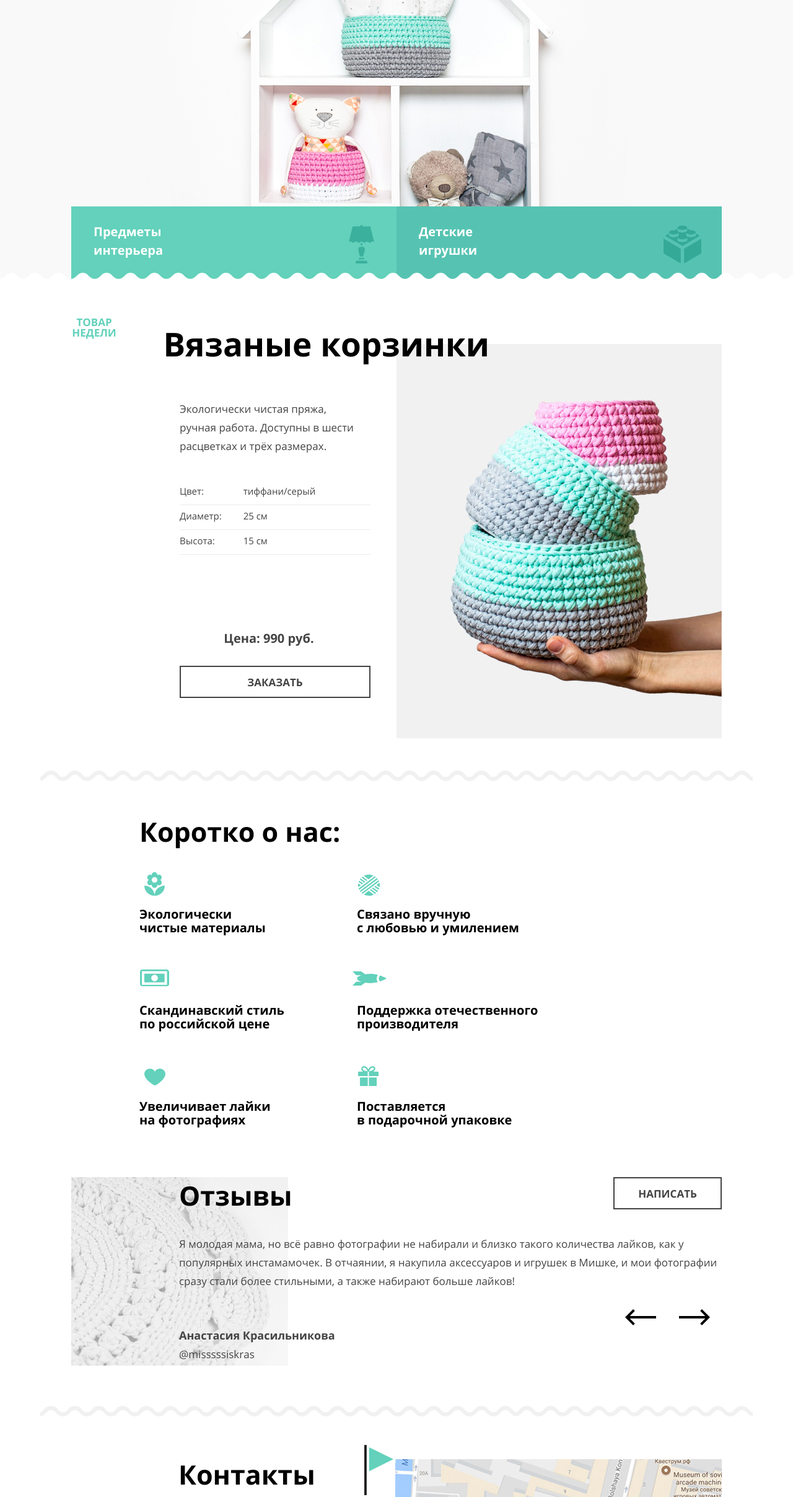
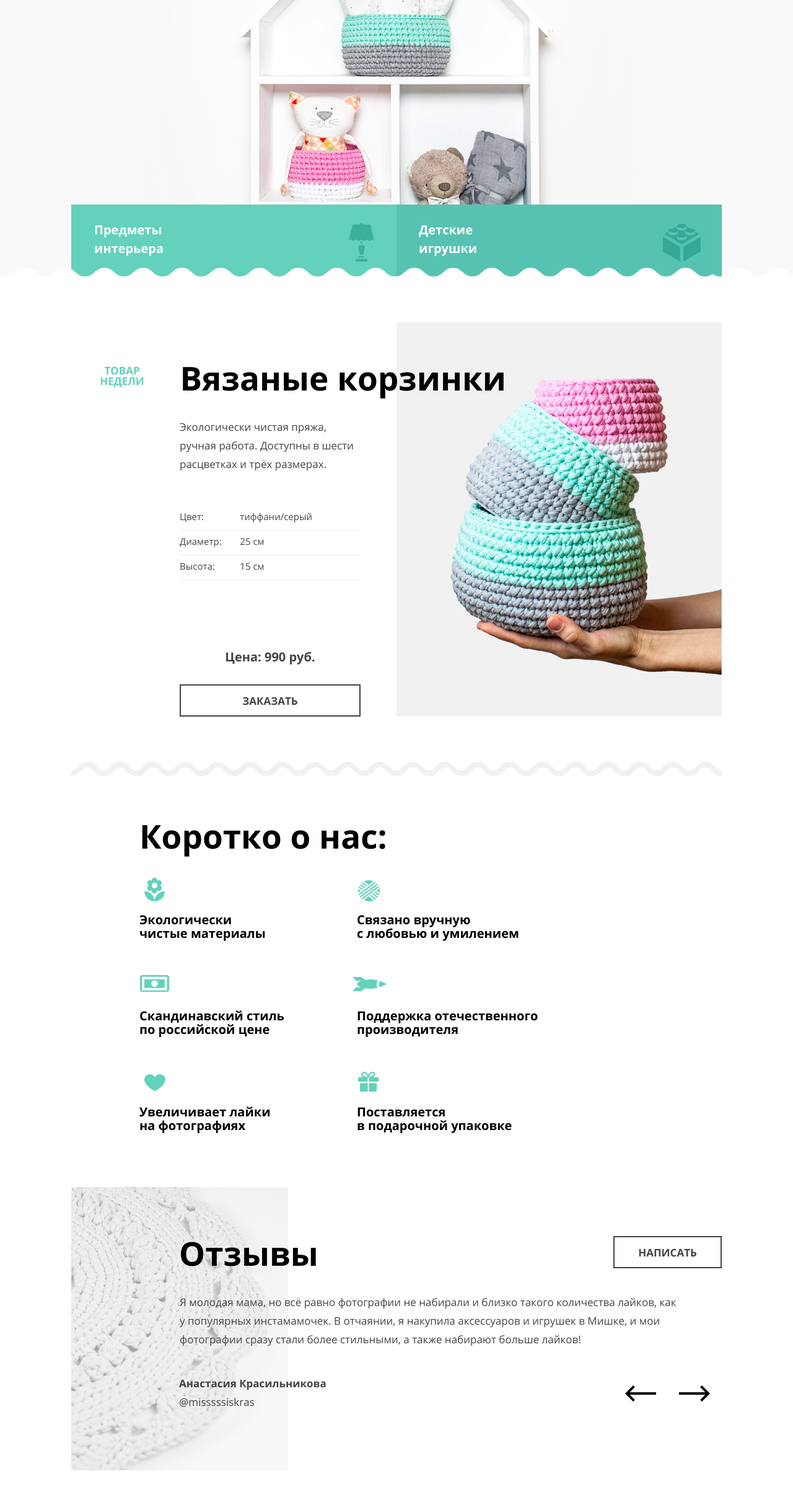
Before and after one commit to ViktorKotlov/1657329-mishka-24, a plain HTML site: page source/index.html in a window 1280 px wide. Shown: the part 385-2800 px from the top of the page at 62% size. Drawn offline with nearby package versions, Linux system fonts and the light colour scheme; files that its build step writes are made by us from their sources; files whose address does not match are found by name.

Commit message:
сделел главную мобилку, таблетку и десктоп

```diff
--- a/source/index.html
+++ b/source/index.html
@@ -169,8 +169,8 @@
           <li class="slider-item slider__item--active">
             <blockquote class="reviews__text-wrapper">
               <p class="reviews__text">Я молодая мама, но всё равно фотографии не набирали и близко такого количества
-                лайков, как<br> у популярных инстамамочек.<br>
-                В отчаянии, я накупила аксессуаров и игрушек в Мишке,<br> и мои фотографии сразу стали более стильными, а
+                лайков, как<br> у популярных инстамамочек.<br class="break-2">
+                В отчаянии, я накупила аксессуаров и игрушек в Мишке,<br class="break-3"> и мои фотографии сразу стали более стильными, а
                 также набирают больше лайков!</p>
             </blockquote>
             <div class="reviews__name-wrapper">
--- a/source/sass/components/advantages.scss
+++ b/source/sass/components/advantages.scss
@@ -27,6 +27,12 @@
     font-size: 43px;
     line-height: 50px;
   }
+
+  @media (min-width: $desktop-width) {
+    font-size: 53px;
+    line-height: 57px;
+    padding-top: 11px;
+  }
 }
 
 .advantages__list {
@@ -38,6 +44,10 @@
     column-gap: 2px;
     row-gap: 30px;
     margin-top: 16px;
+  }
+
+  @media (min-width: $desktop-width) {
+    margin-top: 15px;
   }
 }
 
--- a/source/sass/components/contacts.scss
+++ b/source/sass/components/contacts.scss
@@ -1,4 +1,6 @@
 .contacts {
+  position: relative;
+
   @media (max-width: $desktop-width) {
     margin-top: 38px;
   }
@@ -9,11 +11,10 @@
 
   @media (min-width: $desktop-width) {
     display: flex;
-    padding: 0 50px;
+    padding: 0 49px 0 51px;
     justify-content: end;
+    margin-top: 71px;
   }
-
-  position: relative;
 }
 
 .contacts__wrapper {
@@ -50,6 +51,21 @@
       right: 3px;
     }
   }
+
+  @media (min-width: $desktop-width) {
+    font-size: 53px;
+    margin-top: 83px;
+
+    &::before {
+      content: "";
+      position: absolute;
+      width: 47px;
+      height: 81px;
+      background-image: url("../img/svg/flag.svg");
+      top: -21px;
+      right: 414px;
+    }
+  }
 }
 
 .contacts__list {
@@ -64,6 +80,7 @@
 
   @media (min-width: $desktop-width) {
     flex-direction: column;
+    margin-top: 39px;
   }
 }
 
@@ -79,7 +96,9 @@
 
   @media (min-width: $tablet-width) {
     font-size: 17px;
+  }
 
+  @media (min-width: $tablet-width) and (max-width: 1149px) {
     &:nth-of-type(2) {
       margin-left: -1px;
     }
@@ -108,6 +127,10 @@
 
     @media (max-width: $tablet-width) {
       padding-bottom: 3px;
+    }
+
+    @media (min-width: $desktop-width) {
+      padding-bottom: 7px;
     }
   }
 }
@@ -162,7 +185,7 @@
 
   @media (min-width: $desktop-width) {
     position: absolute;
-    bottom: 50px;
-    left: 300px;
+    bottom: 0;
+    left: 225px;
   }
 }
--- a/source/sass/components/page-footer.scss
+++ b/source/sass/components/page-footer.scss
@@ -4,6 +4,10 @@
 
   @media (min-width: $tablet-width) {
     margin-top: 57px;
+  }
+
+  @media (min-width: $desktop-width) {
+    margin-top: 105px;
   }
 }
 
@@ -64,6 +68,10 @@
   @media (min-width: $tablet-width) {
     padding: 5px 54px 0 0;
   }
+
+  @media (min-width: $desktop-width) {
+    padding-right: 56px;
+  }
 }
 
 .copyright__text {
--- a/source/sass/components/preview.scss
+++ b/source/sass/components/preview.scss
@@ -22,14 +22,26 @@
       right: 0;
       bottom: -12px;
       height: 24px;
-      background-image: url("../../img/svg/bg-line/zigzag-fill-tablet-white.svg");
+      background-image: url("../img/svg/bg-line/zigzag-fill-tablet-white.svg");
       z-index: 1;
     }
   }
 
   @media (min-width: $desktop-width) {
     background-image: url("../img/jpg/hero-desktop-1.jpg");
-    padding-top: 158px;
+    padding-top: 157px;
+    background-position-y: -1px;
+
+    &::before {
+      content: "";
+      position: absolute;
+      left: 0;
+      right: 0;
+      bottom: -17px;
+      height: 34px;
+      background-image: url("../img/svg/bg-line/zigzag-fill-desktop.svg");
+      z-index: 1;
+    }
   }
 }
 
@@ -70,6 +82,10 @@
   @media (min-width: $tablet-width) {
     padding: 0 50px;
     margin-top: 221px;
+  }
+
+  @media (min-width: $desktop-width) {
+    margin-top: 219px;
   }
 }
 
@@ -115,16 +131,20 @@
       top: 31px;
       right: 33px;
     }
+
+    @media (min-width: $desktop-width) {
+      right: 34px;
+    }
   }
-
-
-  // @media (min-width: $tablet-width) {
-  //   padding: 25px 36px 34px 36px;
-  //   height: 119px;
-  // }
 
   &--light-tiffany {
     background-color: $bg-light-tiffany;
+
+    .preview__link-title {
+      @media (min-width: $desktop-width) {
+        padding-left: 1px;
+      }
+    }
   }
 
   &--tiffany {
--- a/source/sass/components/promo.scss
+++ b/source/sass/components/promo.scss
@@ -28,7 +28,9 @@
       "title title title title title title"
       "desc desc desc image image image"
       "price price price image image image";
+  }
 
+  @media (min-width: $tablet-width) and (max-width: 1149px) {
     &::before {
       content: "";
       position: absolute;
@@ -42,10 +44,23 @@
 
   @media (min-width: $desktop-width) {
     margin-top: 54px;
+    grid-template-rows: 100px;
+    grid-auto-rows: auto 120px;
     grid-template-areas:
       "title title title image image image"
       ". desc desc image image image"
       ". price price image image image";
+    padding-bottom: 96px;
+
+    &::before {
+      content: "";
+      position: absolute;
+      left: 50px;
+      right: 50px;
+      bottom: 0;
+      height: 23px;
+      background-image: url("../img/svg/bg-line/zigzag-line-desktop.svg");
+    }
   }
 }
 
@@ -57,6 +72,10 @@
     display: flex;
     justify-content: space-between;
     flex: auto;
+  }
+
+  @media (min-width: $desktop-width) {
+    margin-top: 59px;
   }
 }
 
@@ -75,6 +94,11 @@
     right: -150px;
     font-size: 53px;
     line-height: 57px;
+  }
+
+  @media (min-width: $desktop-width) {
+    top: 19px;
+    right: -177px;
   }
 }
 
@@ -97,6 +121,12 @@
     text-align: center;
     padding: 5px 26px 0 0;
   }
+
+  @media (min-width: $desktop-width) {
+    padding: 0;
+    padding-top: 27px;
+    margin-left: 32px;
+  }
 }
 
 .promo__description-wrapper {
@@ -108,7 +138,8 @@
   }
 
   @media (min-width: $desktop-width) {
-    margin-top: 35px;
+    min-height: 330px;
+    margin-top: 71px;
   }
 }
 
@@ -120,6 +151,10 @@
     line-height: 30px;
     padding-right: 40px;
   }
+
+  @media (min-width: $desktop-width) {
+    padding-right: 58px;
+  }
 }
 
 .promo__list {
@@ -129,6 +164,11 @@
   @media (min-width: $tablet-width) {
     margin-top: 37px;
     padding-right: 42px;
+  }
+
+  @media (min-width: $desktop-width) {
+    padding-right: 58px;
+    padding-top: 12px;
   }
 }
 
@@ -166,6 +206,13 @@
     line-height: 24px;
     margin: 58px 0 32px 19px;
   }
+
+  @media (min-width: $desktop-width) {
+    margin-top: 0;
+    padding-top: 12px;
+    width: 200px;
+    margin-left: 46px;
+  }
 }
 
 .promo__price-wrapper {
@@ -176,6 +223,10 @@
   @media (min-width: $tablet-width) {
     grid-area: price;
     padding-right: 42px;
+  }
+
+  @media (min-width: $desktop-width) {
+    padding-right: 58px;
   }
 }
 
@@ -201,4 +252,8 @@
     grid-area: image;
     margin-top: 49px;
   }
+
+  @media (min-width: $desktop-width) {
+    margin-top: 17px;
+  }
 }
--- a/source/sass/components/reviews.scss
+++ b/source/sass/components/reviews.scss
@@ -3,7 +3,9 @@
 
   @media (min-width: $tablet-width) {
     padding-bottom: 82px;
+  }
 
+  @media (min-width: $tablet-width) and (max-width: 1149px) {
     &::before {
       content: "";
       position: absolute;
@@ -17,7 +19,18 @@
   }
 
   @media (min-width: $desktop-width) {
-    padding-left: 50px;
+    padding: 7px 0 89px 50px;
+
+    &::before {
+      content: "";
+      position: absolute;
+      left: 50px;
+      right: 50px;
+      bottom: 0;
+      height: 23px;
+      background-image: url("../img/svg/bg-line/zigzag-line-desktop.svg");
+      z-index: 1;
+    }
   }
 }
 
@@ -49,7 +62,7 @@
   }
 
   @media (min-width: $desktop-width) {
-    padding: 0 50px 0 174px;
+    padding: 79px 50px 93px 174px;
   }
 }
 
@@ -62,6 +75,12 @@
     max-width: 60%;
     font-size: 43px;
     margin-top: 15px;
+  }
+
+  @media (min-width: $desktop-width) {
+    font-size: 53px;
+    margin-top: 0;
+    padding-top: 13px;
   }
 }
 
@@ -89,6 +108,19 @@
       display: none;
     }
   }
+
+  @media (min-width: $desktop-width) {
+    padding-left: 1px;
+
+    br {
+      display: block;
+    }
+
+    .break-2,
+    .break-3 {
+      display: none;
+    }
+  }
 }
 
 .reviews__text-wrapper {
@@ -99,6 +131,11 @@
   @media (min-width: $tablet-width) {
     margin-top: 41px;
     margin-bottom: 60px;
+  }
+
+  @media (min-width: $desktop-width) {
+    margin-top: 40px;
+    margin-bottom: 43px;
   }
 }
 
@@ -121,6 +158,10 @@
     font-size: 18px;
     line-height: 25px;
   }
+
+  @media (min-width: $desktop-width) {
+    font-size: 17px;
+  }
 }
 
 .reviews__e-mail {
--- a/source/sass/components/slider.scss
+++ b/source/sass/components/slider.scss
@@ -22,6 +22,10 @@
     right: 69px;
     width: 137px;
     justify-content: space-between;
+  }
+
+  @media (min-width: $desktop-width) {
+    bottom: 73px;
   }
 }
 
--- a/source/sass/layout/additional-nav-list.scss
+++ b/source/sass/layout/additional-nav-list.scss
@@ -11,6 +11,12 @@
     bottom: -30px;
     left: 0;
     display: flex;
+    z-index: 1;
+  }
+
+  @media (min-width: $desktop-width) {
+    bottom: -43px;
+    left: 1px;
   }
 }
 
@@ -20,4 +26,10 @@
   @media (min-width: $mobile-width) and (max-width: 767px) {
     padding: 28px 0 26px 76px;
   }
+
+  @media (min-width: $desktop-width) {
+    &:nth-of-type(2) {
+      margin-left: 62px;
+    }
+  }
 }
--- a/source/sass/layout/main-nav-list.scss
+++ b/source/sass/layout/main-nav-list.scss
@@ -19,4 +19,21 @@
   @media (min-width: $tablet-width) {
     width: 167px;
   }
+
+  @media (min-width: $desktop-width) {
+    width: 185px;
+    padding: 34px 0 30px 0;
+
+    a {
+      font-size: 17px;
+    }
+
+    &:nth-of-type(1) {
+      border-right: 1px solid #e6e6e6;
+    }
+
+    &:nth-of-type(2) {
+      margin-left: 35px;
+    }
+  }
 }
--- a/source/sass/layout/site-nav.scss
+++ b/source/sass/layout/site-nav.scss
@@ -116,6 +116,7 @@
 
 .site-nav__delivery-text {
   display: none;
+  color: #444444;
 
   @media (min-width: $tablet-width) {
     display: block;
@@ -124,4 +125,8 @@
     right: 0;
     z-index: 1;
   }
+
+  @media (min-width: $desktop-width) {
+    right: 1px;
+  }
 }
--- a/source/sass/layout/user-nav.scss
+++ b/source/sass/layout/user-nav.scss
@@ -54,6 +54,12 @@
       left: 33px;
     }
   }
+
+  @media (min-width: $desktop-width) {
+    svg {
+      left: 32px;
+    }
+  }
 }
 
 .user-nav-list__item-cart {
@@ -67,4 +73,8 @@
       left: -52px;
     }
   }
+
+  @media (min-width: $desktop-width) {
+    padding-right: 2px;
+  }
 }
```
Also changed, not shown: source/img/svg/bg-line/zigzag-fill-desktop.svg (added), source/img/svg/bg-line/zigzag-line-desktop.svg (added).
